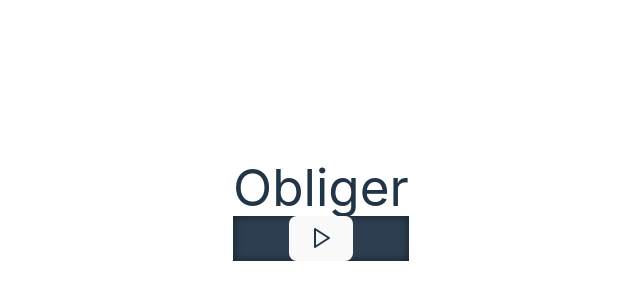
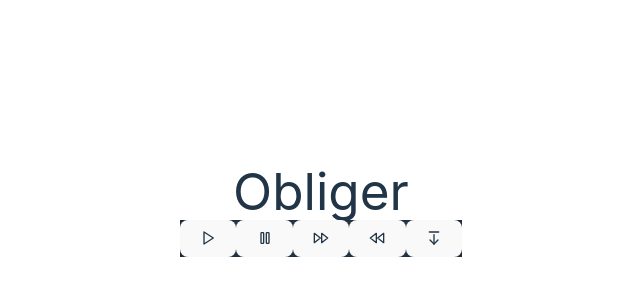
Before and after one commit to MichaelLally/obliger, a React (Vite) app: page / in a window 1280 px wide. Shown: the part 190-490 px from the top of the page, without its empty margins (319-959 px from the left). Built offline with nearby package versions, Linux system fonts and the light colour scheme.

Commit message:
split play/pause, added fast forward, rewind, and eject buttons

```diff
--- a/src/components/CassettePlayer.jsx
+++ b/src/components/CassettePlayer.jsx
@@ -1,9 +1,15 @@
 import React, { useState, useRef, useEffect } from 'react';
-import { Pause, Play } from 'lucide-react';
+import { Pause, Play, FastForward, Rewind, ArrowDownFromLine } from 'lucide-react';
 
-const CassettePlayer = ({ position, color, srcAudio }) => {
+const SCRUB_MULTIPLIER = 4; // Adjust this to change speed
+const FAST_FORWARD = 1;
+const REWIND = -1;
+
+const CassettePlayer = ({ position, color, srcAudio, ejectCassette }) => {
     const [isPlaying, setIsPlaying] = useState(false);
     const audioRef = useRef(null);
+    const scrubIntervalRef = useRef(null);
+    const scrubStartTimeRef = useRef(null);
 
     useEffect(() => {
         setIsPlaying(false);
@@ -12,26 +18,57 @@ const CassettePlayer = ({ position, color, srcAudio }) => {
         }
     }, [srcAudio]);
 
-    const togglePlayPause = () => {
-        if (audioRef.current) {
-            if (srcAudio) {
-                if (isPlaying) {
-                    audioRef.current.pause();
-                } else {
-                    audioRef.current.play();
-                }
-                setIsPlaying(!isPlaying);
-            } else {
-                setIsPlaying(false);
-                audioRef.current.pause();
+    const pressPlay = () => {
+        if (audioRef.current && srcAudio) {
+            audioRef.current.play();
+            setIsPlaying(true);
+        }
+    }
+
+    const pressPause = () => {
+        if (audioRef.current && srcAudio) {
+            audioRef.current.pause();
+            setIsPlaying(false);
+        }
+    }
+
+    const startScrub = (ff_or_rwd) => {
+        if (audioRef.current && srcAudio) {
+            // Store when we started holding the button
+            audioRef.current.pause();
+            scrubStartTimeRef.current = Date.now();
+
+            // Set up interval to update time while holding
+            scrubIntervalRef.current = setInterval(() => {
+                const heldDuration = (Date.now() - scrubStartTimeRef.current) / 1000; // Convert to seconds
+                const skipAmount = heldDuration * SCRUB_MULTIPLIER * ff_or_rwd;
+                audioRef.current.currentTime = Math.min(
+                    audioRef.current.currentTime + skipAmount,
+                    audioRef.current.duration
+                );
+            }, 100); // Update every 100ms
+        }
+    };
+
+    const stopScrub = () => {
+        if (scrubIntervalRef.current) {
+            if (isPlaying && audioRef.current && srcAudio) {
+                audioRef.current.play();
             }
+            clearInterval(scrubIntervalRef.current);
+            scrubIntervalRef.current = null;
         }
+        scrubStartTimeRef.current = null;
+    };
+
+    const pressEject = () => {
+        ejectCassette();
     };
 
     return (
         <>
             <div
-                className="absolute w-48 h-48 rounded-lg transition-colors duration-300"
+                className="absolute w-52 h-48 rounded-lg transition-colors duration-300"
                 style={{
                     left: position.x - 25,
                     top: position.y - 25,
@@ -39,11 +76,39 @@ const CassettePlayer = ({ position, color, srcAudio }) => {
                     boxShadow: 'inset 0 0 10px rgba(0,0,0,0.5)'
                 }}
             >
-                <button
-                    className="absolute bottom-0 left-1/2 -translate-x-1/2"
-                    onClick={togglePlayPause}>
-                    {isPlaying ? <Pause size={24} /> : <Play size={24} />}
-                </button>
+                <div className="absolute w-52 h-12 bottom-0 left-1/2 -translate-x-1/2">
+                    <button className="w-4 h-12"
+                        onClick={pressPlay}>
+                        <Play className="left-1/2 -translate-x-1/2" size={16} />
+                    </button>
+                    <button className="w-4 h-12"
+                        onClick={pressPause}>
+                        <Pause className="left-1/2 -translate-x-1/2" size={16} />
+                    </button>
+                    <button className="w-4 h-12"
+                        onMouseDown={() => startScrub(FAST_FORWARD)}
+                        onTouchStart={() => startScrub(FAST_FORWARD)}
+                        onMouseUp={stopScrub}
+                        onMouseLeave={stopScrub} // Stop if mouse leaves while holding
+                        onTouchEnd={stopScrub}
+                        >
+                        <FastForward className="left-1/2 -translate-x-1/2" size={16} />
+                    </button>
+                    <button className="w-4 h-12"
+                        onMouseDown={() => startScrub(REWIND)}
+                        onTouchStart={() => startScrub(REWIND)}
+                        onMouseUp={stopScrub}
+                        onMouseLeave={stopScrub} // Stop if mouse leaves while holding
+                        onTouchEnd={stopScrub}
+                        >
+                        <Rewind className="left-1/2 -translate-x-1/2" size={16} />
+                    </button>
+                    <button className="w-4 h-12"
+                        onClick={pressEject}>
+                        <ArrowDownFromLine className="left-1/2 -translate-x-1/2" size={16} />
+                    </button>
+
+                </div>
 
                 <audio ref={audioRef} src={srcAudio}/>
             </div>
--- a/src/components/CassetteTable.jsx
+++ b/src/components/CassetteTable.jsx
@@ -16,6 +16,21 @@ const CassetteTable = () => {
     const [playerAudio, setPlayerAudio] = useState(null);
     const [draggedCassette, setDraggedCassette] = useState(null);
     const [dragOffset, setDragOffset] = useState({ x: 0, y: 0 });
+
+    const ejectCassette = () => {
+      setCassettes(prevCassettes => prevCassettes.map(cassette => {
+        if (cassette.locked === true) {
+          return {
+            ...cassette,
+            position: { x: (cassette.id - 1) * 100 + 50, y: 50 },  // release position
+            locked: false
+          };
+        }
+        return cassette;
+      }));
+      setPlayerAudio(null);
+      setPlayerColor('#2C3E50');
+    }
 
     useEffect(() => {
       if (draggedCassette !== null) {
@@ -104,7 +119,7 @@ const CassetteTable = () => {
 
     return (
         <div className="relative w-full h-96 select-none">
-            <CassettePlayer position={player.position} color={playerColor} srcAudio={playerAudio} />
+            <CassettePlayer position={player.position} color={playerColor} srcAudio={playerAudio} ejectCassette={ejectCassette} />
 
             {cassettes.map(cassette => (
             <div
```
